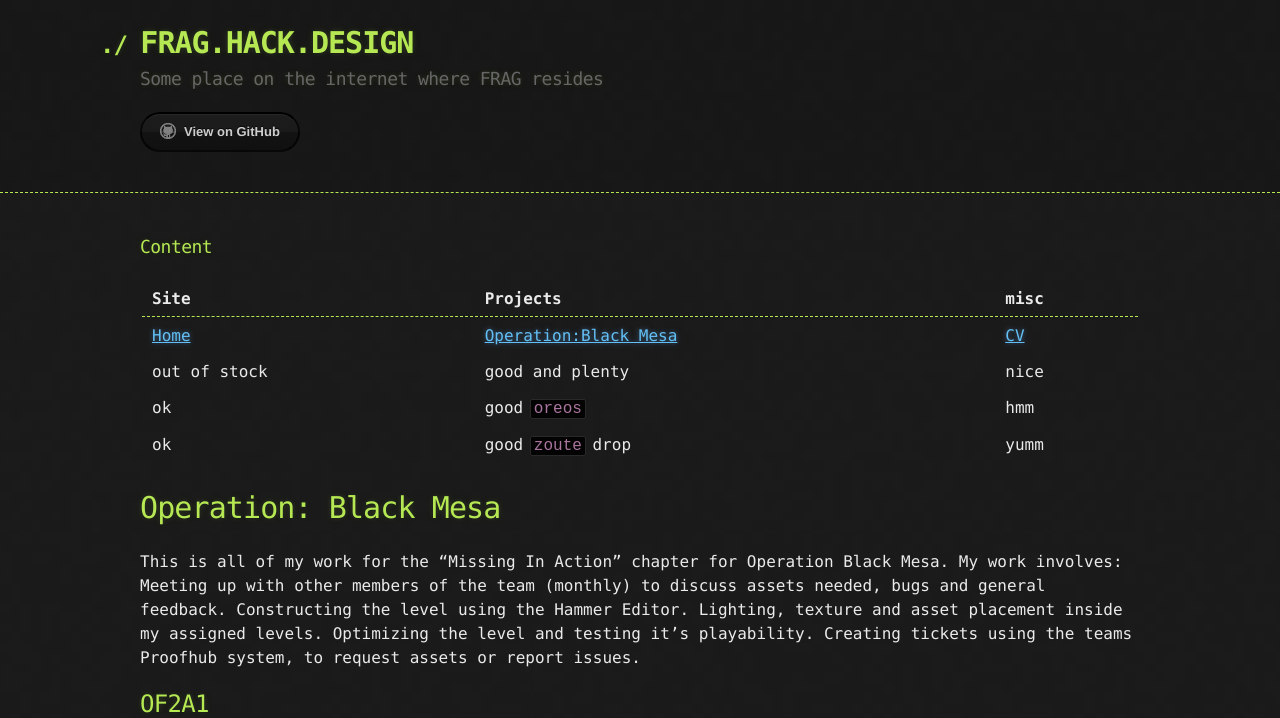
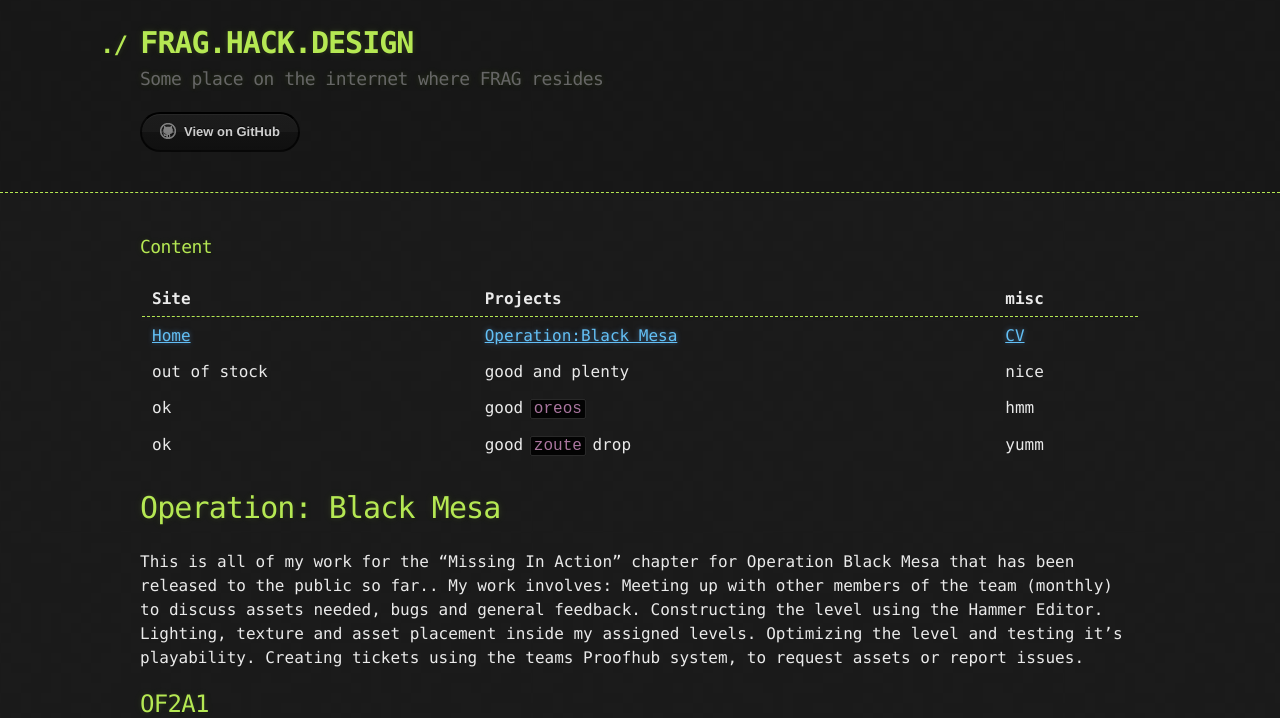
Before and after one commit to FRAG69/FRAG69.github.io, a Jekyll site: the page built from obm.md, in a window 1280 px wide and 900 px high, cut to the strip 0-718 px from the top of the window. Built offline with Jekyll 4.4.1, drawn with Linux system fonts in a browser that asks for light colours; our own code applies the rules of GitHub Pages for plain Markdown files.

Commit message:
Update obm.md

```diff
--- a/obm.md
+++ b/obm.md
@@ -13,7 +13,7 @@
 
 # Operation: Black Mesa
 
-This is all of my work for the "Missing In Action" chapter for Operation Black Mesa.
+This is all of my work for the "Missing In Action" chapter for Operation Black Mesa that has been released to the public so far..
 My work involves:
 Meeting up with other members of the team (monthly) to discuss assets needed, bugs and general feedback.
 Constructing the level using the Hammer Editor.
```
